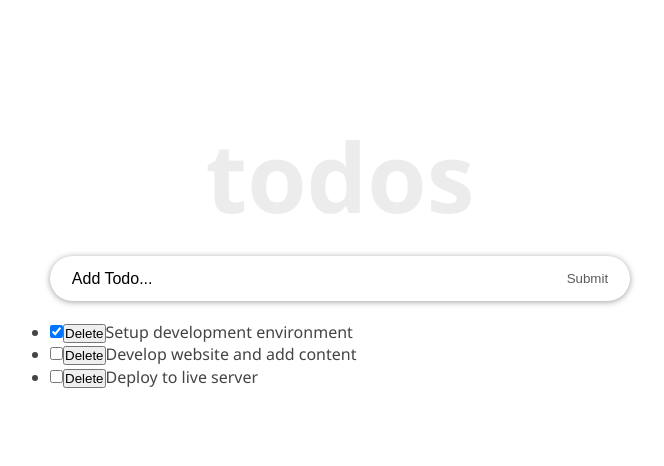
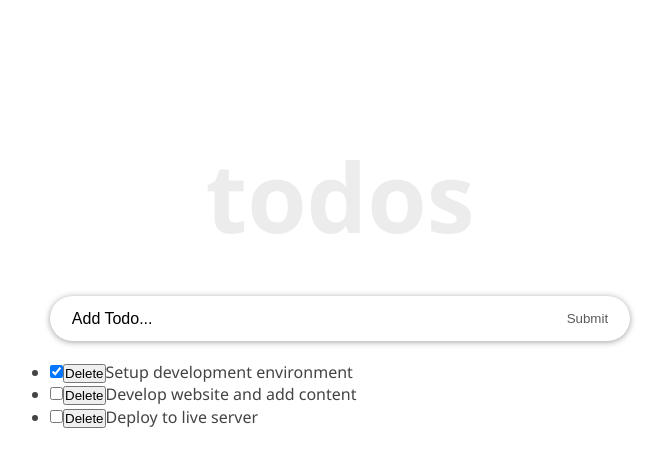
Before and after one commit to AckonSamuel/react-to-do-list-app, a React (Create React App) app: page / in a window 1280 px wide. Shown: the top 466 px of the page, without its empty margins (300-964 px from the left). Built offline with nearby package versions, Linux system fonts and the light colour scheme.

Commit message:
More inline styles

```diff
--- a/src/components/Header.js
+++ b/src/components/Header.js
@@ -1,8 +1,13 @@
 import React from "react"
 
 const Header = () => {
+  const headerStyle =  {
+    padding: "20px 0",
+    lineHeight: "1.5em",
+  }
+
   return (
-    <header>
+    <header style={headerStyle}>
       <h1
       style={{
         fontSize: "6rem",
```
